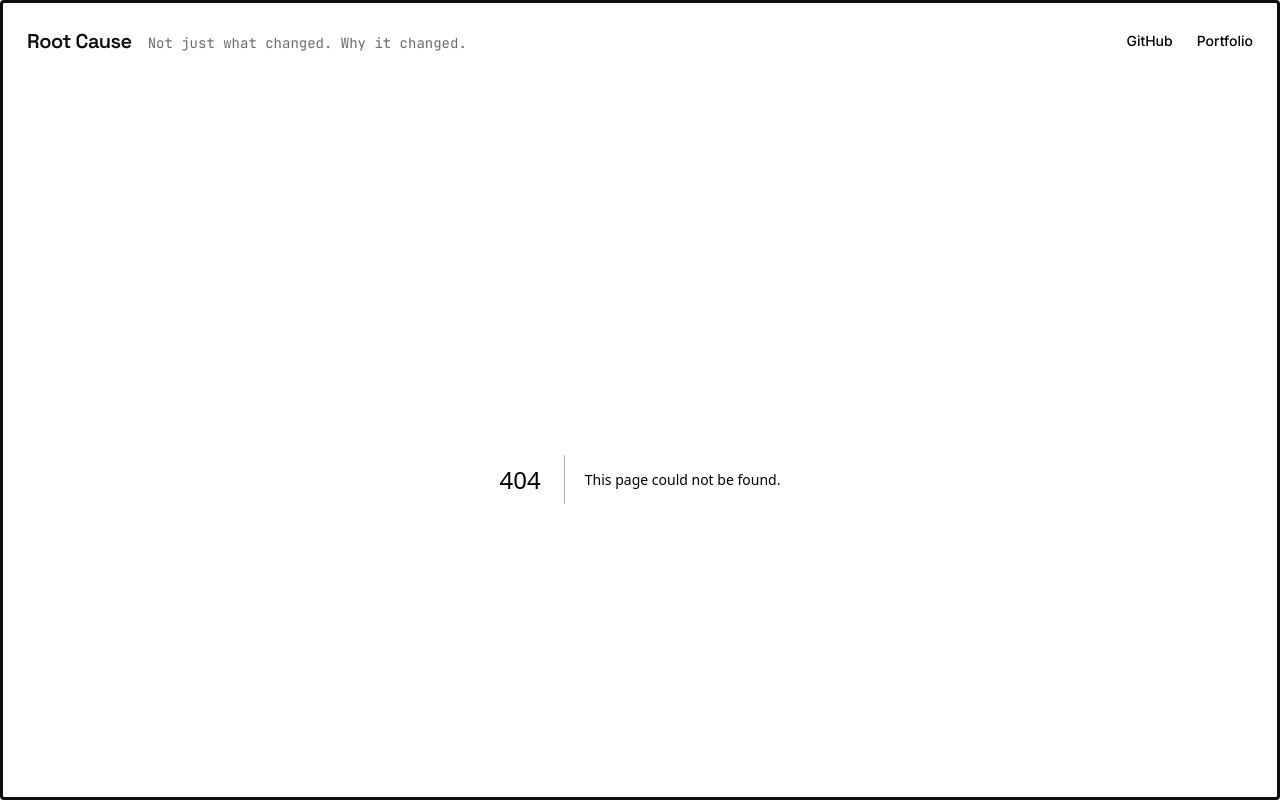
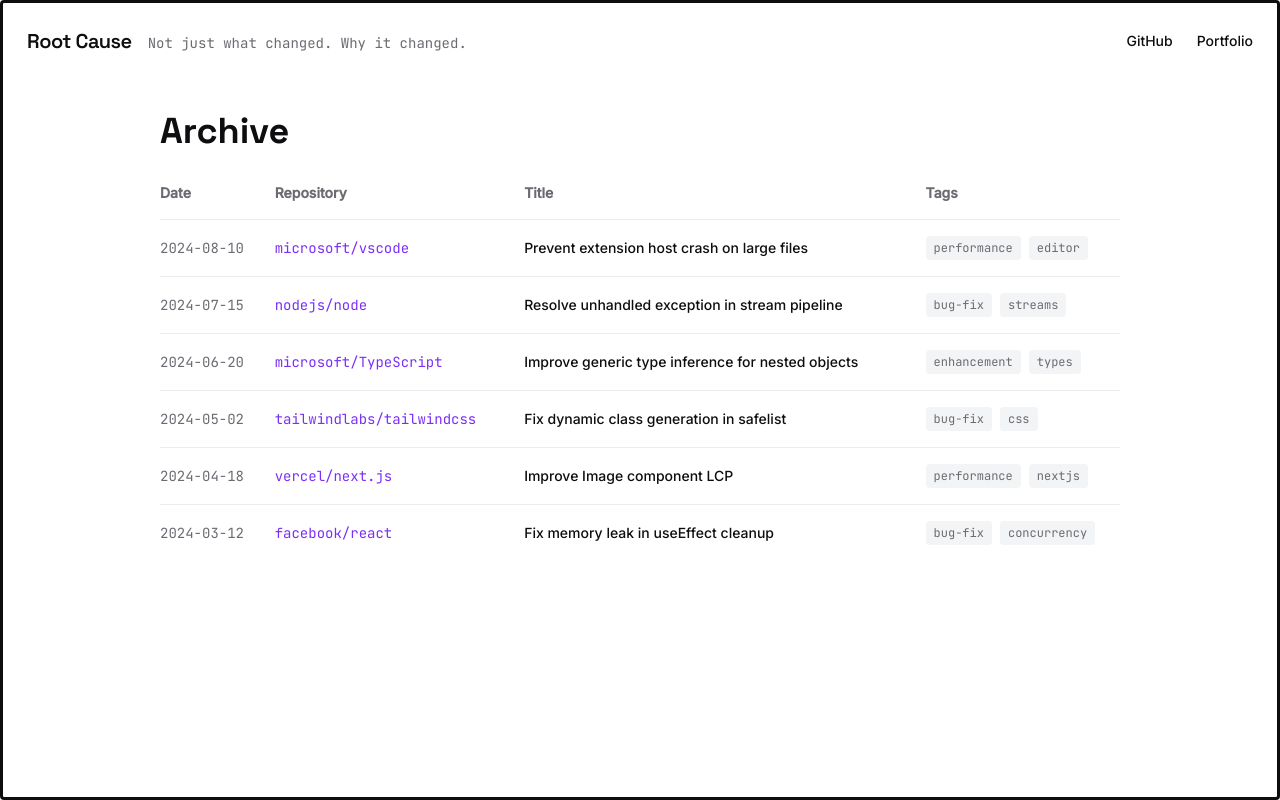
Before and after one commit to HarshalPatel1972/root-cause, a Next.js app: page /archive in a window 1280 px wide. Before the commit this address had no page. Built offline with nearby package versions, Linux system fonts and the light colour scheme.

Commit message:
feat(a11y): add accessible link list + /archive fallback page

```diff
--- /dev/null
+++ b/src/app/archive/page.tsx
@@ -0,0 +1,66 @@
+import { allWorks } from 'content-collections';
+import Link from 'next/link';
+
+export const metadata = {
+  title: 'Archive | Root Cause',
+  description: 'A complete archive of all open-source contributions.',
+};
+
+export default function ArchivePage() {
+  const sortedWorks = allWorks.sort(
+    (a, b) => new Date(b.dateCompleted).getTime() - new Date(a.dateCompleted).getTime(),
+  );
+
+  return (
+    <div className="p-8 max-w-5xl mx-auto">
+      <h1 className="font-display text-4xl font-bold mb-8">Archive</h1>
+      <div className="overflow-x-auto">
+        <table className="w-full text-left border-collapse">
+          <thead>
+            <tr className="border-b border-[var(--color-hairline)] text-[var(--color-mist)] text-sm font-medium">
+              <th className="pb-4 pr-4">Date</th>
+              <th className="pb-4 pr-4">Repository</th>
+              <th className="pb-4 pr-4">Title</th>
+              <th className="pb-4">Tags</th>
+            </tr>
+          </thead>
+          <tbody className="text-sm">
+            {sortedWorks.map((work) => (
+              <tr
+                key={work._meta.path}
+                className="border-b border-[var(--color-hairline)] last:border-0 hover:bg-gray-50 transition-colors"
+              >
+                <td className="py-4 pr-4 font-mono text-[var(--color-mist)] whitespace-nowrap">
+                  {work.dateCompleted}
+                </td>
+                <td className="py-4 pr-4 font-mono text-[var(--color-violet)] whitespace-nowrap">
+                  {work.repo}
+                </td>
+                <td className="py-4 pr-4 font-medium">
+                  <Link
+                    href={`/work/${work._meta.path}`}
+                    className="hover:underline focus:outline-none focus:ring-2 focus:ring-[var(--color-violet)] rounded"
+                  >
+                    {work.title}
+                  </Link>
+                </td>
+                <td className="py-4">
+                  <div className="flex gap-2 flex-wrap">
+                    {work.tags.map((tag) => (
+                      <span
+                        key={tag}
+                        className="bg-gray-100 px-2 py-1 rounded text-xs font-mono text-[var(--color-mist)]"
+                      >
+                        {tag}
+                      </span>
+                    ))}
+                  </div>
+                </td>
+              </tr>
+            ))}
+          </tbody>
+        </table>
+      </div>
+    </div>
+  );
+}
```
